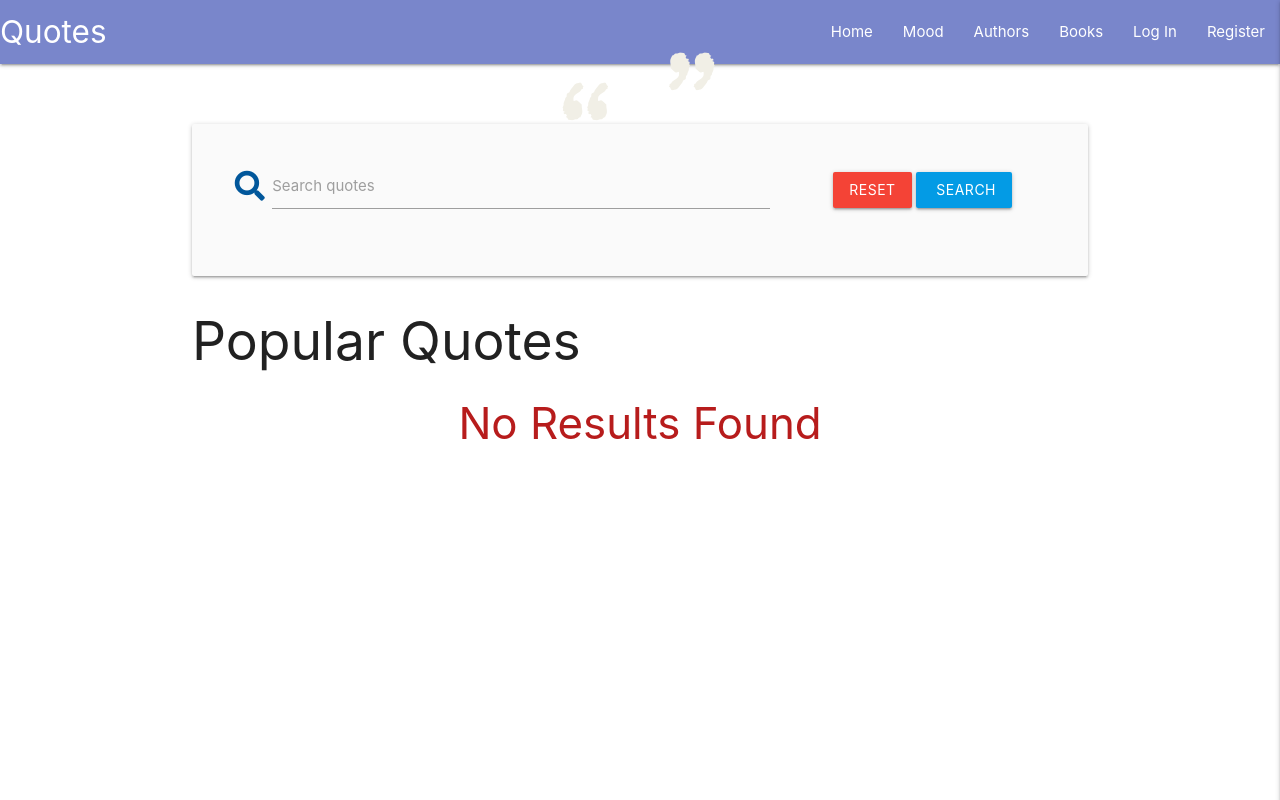
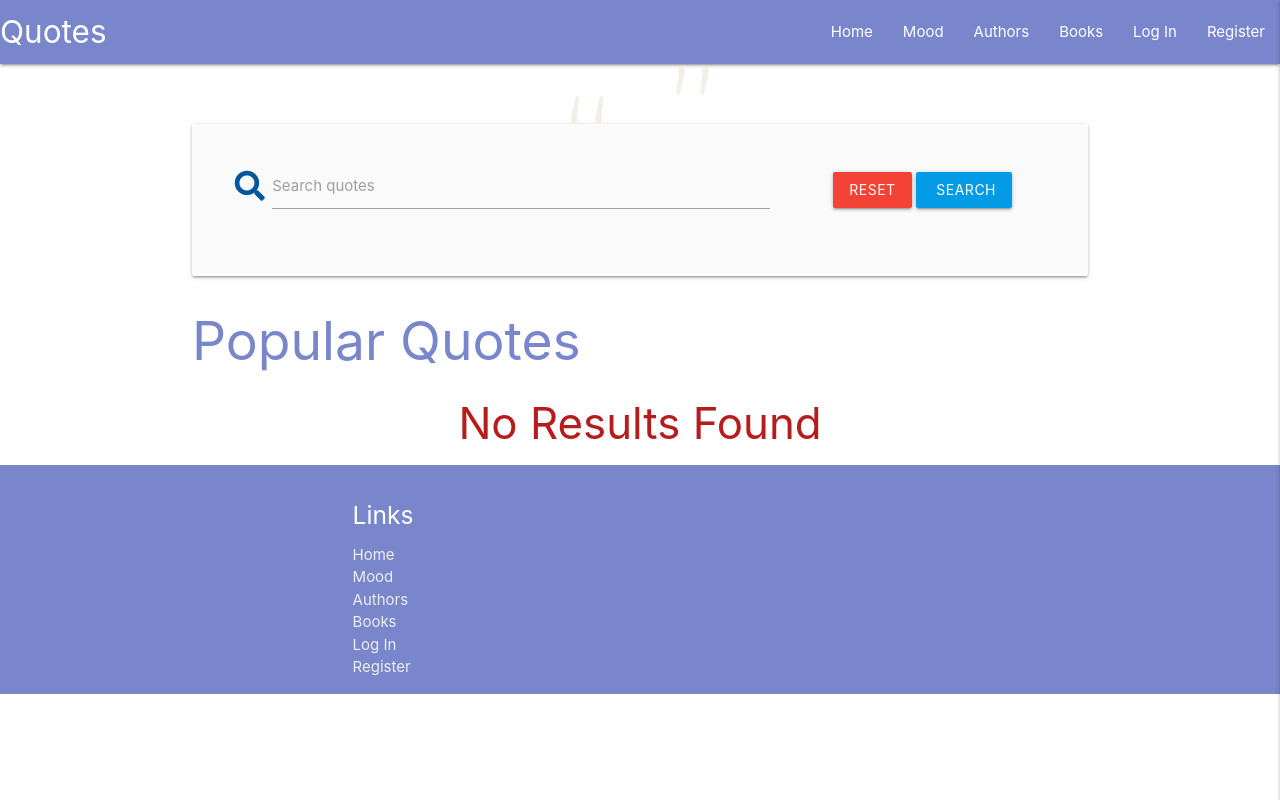
Before and after one commit to daithioc95/MS3, a Flask app: page / in a window 1280 px wide. Run offline with Flask 2, Linux system fonts and the light colour scheme; data that the repository does not hold is empty; some libraries are stand-ins or nearby versions.

Commit message:
Add footer to base.html

```diff
--- a/static/css/style.css
+++ b/static/css/style.css
@@ -1,3 +1,8 @@
+/* --- Fonts --  */
+h2{
+    color: var(--accent-color);
+}
+
 /* --- Welcome image --  */
 
 @import url('https://fonts.googleapis.com/css?family=Special+Elite');
@@ -63,7 +68,7 @@
 	--type-quote: Vollkorn;
 	--quote-image-width: 140px;
 	--border-rad: 7px;
-	--accent-color: hsl(322deg 85% 65%);
+	--accent-color: #7986cb;
     --quote-bg: hsl(0 0% 97%);
 }
 
--- a/templates/base.html
+++ b/templates/base.html
@@ -69,7 +69,32 @@
         {% block content %}
         {% endblock %}
     </main>
-
+        <footer class="page-footer indigo lighten-2">
+          <div class="container">
+            <div class="row">
+              <!-- <div class="col l6 s12">
+                <h5 class="white-text">Footer Content</h5>
+                <p class="grey-text text-lighten-4">You can use rows and columns here to organize your footer content.</p>
+              </div> -->
+              <div class="col l4 offset-l2 s12">
+                <h5 class="white-text">Links</h5>
+                <ul>
+                  <li><a class="grey-text text-lighten-3" href="{{ url_for('get_quotes') }}">Home</a></li>
+                    <li><a class="grey-text text-lighten-3" href="#">Mood</a></li>
+                    <li><a class="grey-text text-lighten-3" href="#">Authors</a></li>
+                    <li><a class="grey-text text-lighten-3" href="#">Books</a></li>
+                    {% if session.user %}
+                    <li><a class="grey-text text-lighten-3" href="{{ url_for('profile', username=session['user']) }}">Profile</a></li>
+                    <li><a class="grey-text text-lighten-3" href="{{ url_for('logout') }}">Log Out</a></li>
+                    {% else %}
+                    <li><a class="grey-text text-lighten-3" href="{{ url_for('login') }}">Log In</a></li>
+                    <li><a class="grey-text text-lighten-3" href="{{ url_for('register') }}">Register</a></li>
+                    {% endif %}
+                </ul>
+              </div>
+            </div>
+          </div>
+        </footer>
     <script src="https://code.jquery.com/jquery-3.6.0.min.js"
         integrity="sha256-/xUj+3OJU5yExlq6GSYGSHk7tPXikynS7ogEvDej/m4=" crossorigin="anonymous"></script>
     <script src="https://cdnjs.cloudflare.com/ajax/libs/materialize/1.0.0/js/materialize.min.js"></script>
```
